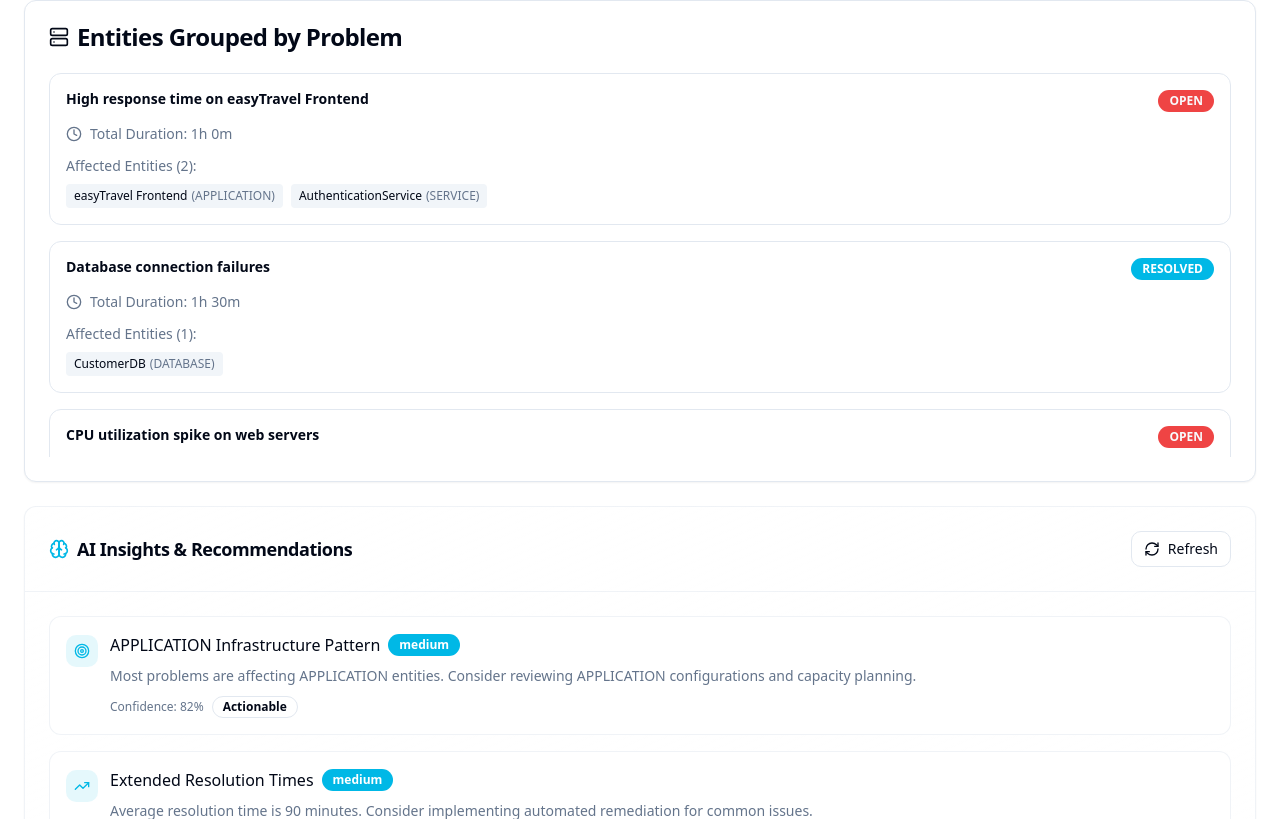
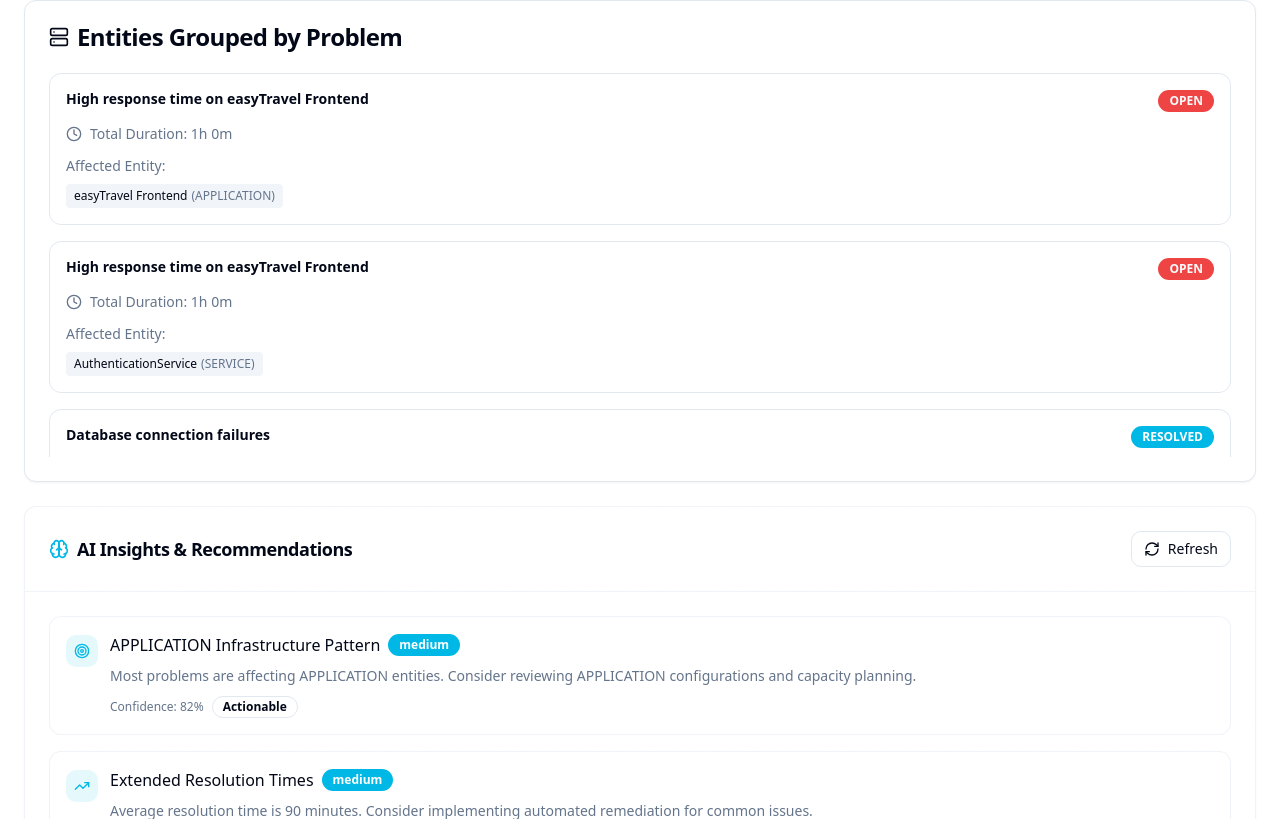
Before and after one commit to hamzaoudghiri/problems-lovable2, a React (Vite) app: page / in a window 1280 px wide. Shown: the part 1621-2440 px from the top of the page. Built offline with nearby package versions, Linux system fonts and the light colour scheme.

Commit message:
Refactor Entity Problem Grouping
Update EntityProblemGrouping component to group problems by title and impacted entities, summing their durations.

```diff
--- a/src/components/EntityProblemGrouping.tsx
+++ b/src/components/EntityProblemGrouping.tsx
@@ -5,11 +5,11 @@ import { Clock, Server } from 'lucide-react';
 
 interface EntityProblemGroup {
   problemTitle: string;
-  entities: Array<{
+  entity: {
     entityId: string;
     displayName: string;
     entityType: string;
-  }>;
+  };
   totalDuration: number;
   status: string;
 }
@@ -27,9 +27,9 @@ export const EntityProblemGrouping = () => {
         ? problem.endTime - problem.startTime
         : Date.now() - problem.startTime;
 
-      // Create a unique key based on problem title and entity IDs
-      const entityIds = problem.affectedEntities.map(e => e.entityId).sort().join(',');
-      const groupKey = `${problem.title}|${entityIds}`;
+      // Create a separate entry for each entity
+      problem.affectedEntities.forEach(entity => {
+        const groupKey = `${problem.title}|${entity.entityId}`;
 
         if (groupMap.has(groupKey)) {
           // Sum the duration for existing group
@@ -39,11 +39,12 @@ export const EntityProblemGrouping = () => {
           // Create new group
           groupMap.set(groupKey, {
             problemTitle: problem.title,
-          entities: problem.affectedEntities,
+            entity: entity,
             totalDuration: duration,
             status: problem.status
           });
         }
+      });
     });
 
     return Array.from(groupMap.values());
@@ -105,20 +106,13 @@ export const EntityProblemGrouping = () => {
 
                 <div className="space-y-2">
                   <p className="text-sm font-medium text-muted-foreground">
-                    Affected Entities ({group.entities.length}):
+                    Affected Entity:
                   </p>
-                  <div className="flex flex-wrap gap-2">
-                    {group.entities.map((entity) => (
-                      <div
-                        key={entity.entityId}
-                        className="flex items-center gap-1 bg-muted rounded px-2 py-1 text-xs"
-                      >
-                        <span className="font-medium">{entity.displayName}</span>
+                  <div className="flex items-center gap-1 bg-muted rounded px-2 py-1 text-xs w-fit">
+                    <span className="font-medium">{group.entity.displayName}</span>
                     <span className="text-muted-foreground">
-                          ({entity.entityType})
+                      ({group.entity.entityType})
                     </span>
-                      </div>
-                    ))}
                   </div>
                 </div>
               </div>
```
Lines whose indentation alone changed are shown as unchanged.
